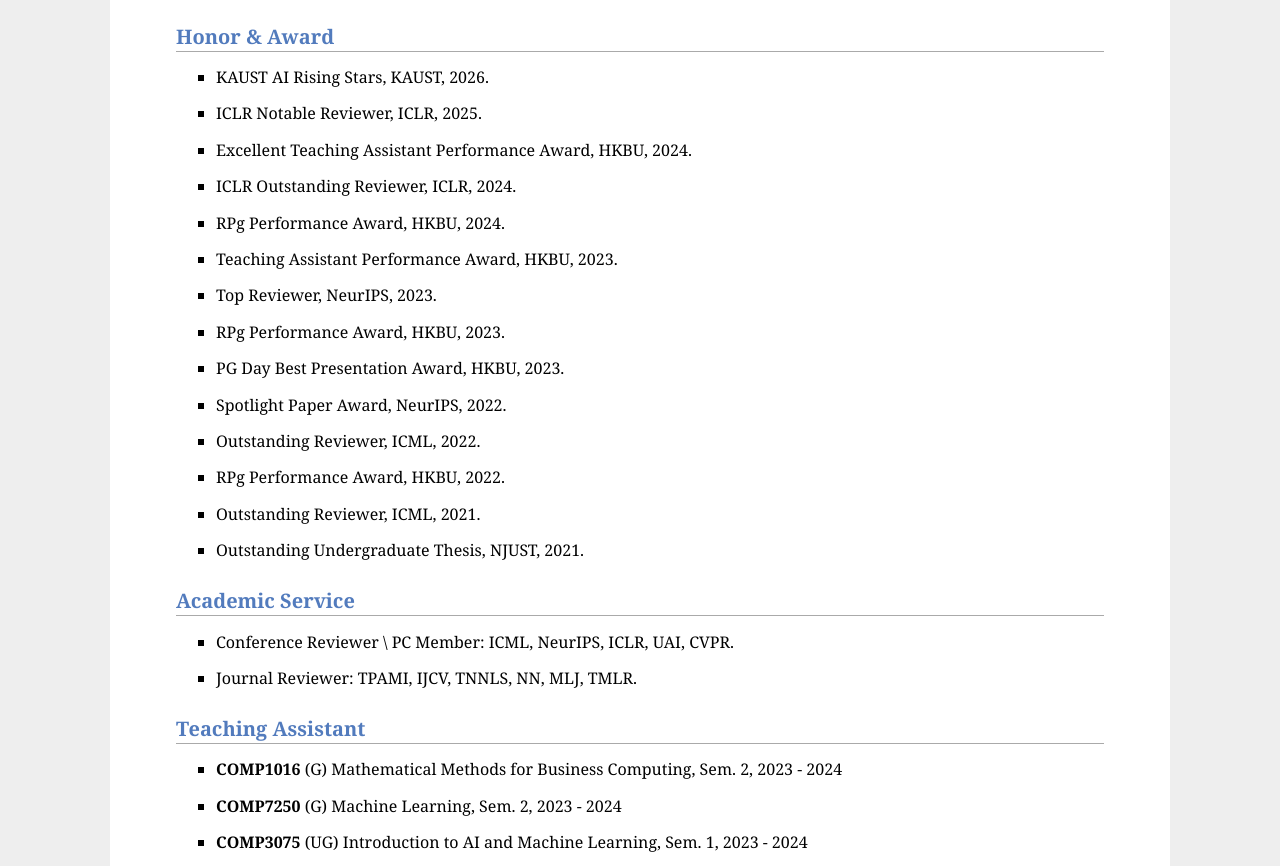
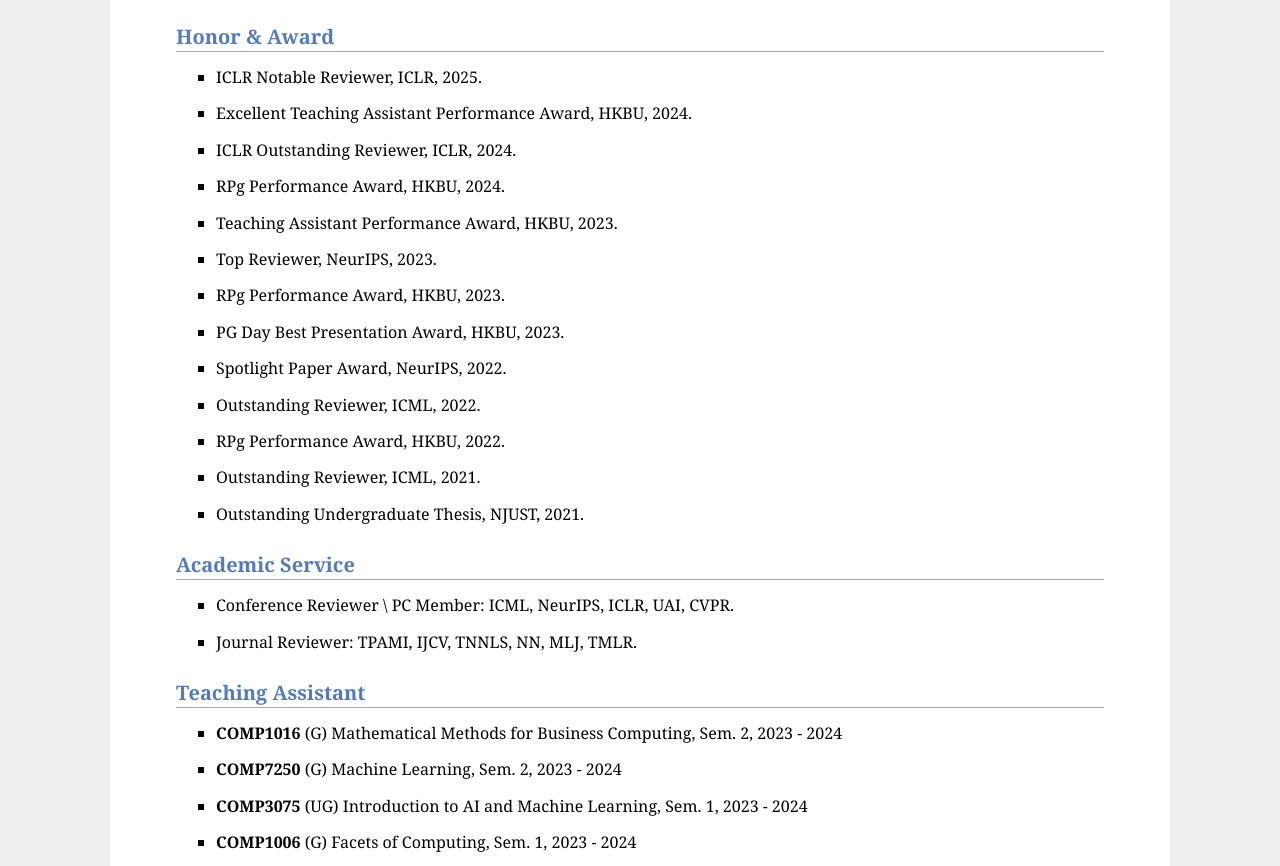
Before and after one commit to QizhouWang/homepage, a plain HTML site: page index.html in a window 1280 px wide. Shown: the part 2738-3604 px from the top of the page. Drawn offline with Linux system fonts and the light colour scheme.

Commit message:
Update index.html

```diff
--- a/index.html
+++ b/index.html
@@ -458,9 +458,7 @@ year={2021},
 
 <h2>Honor & Award</h2>
 <ul>
-	<li>
-        KAUST AI Rising Stars, KAUST, 2026.
-    </li>
+
     <li>
         ICLR Notable Reviewer, ICLR, 2025.
     </li>
```
